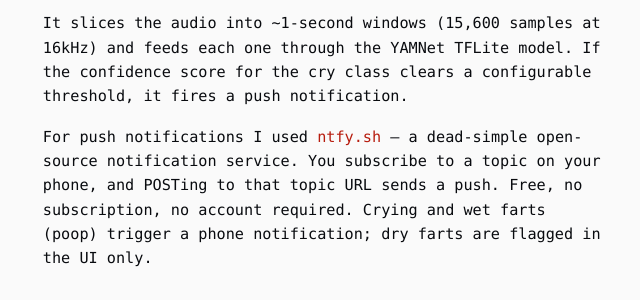
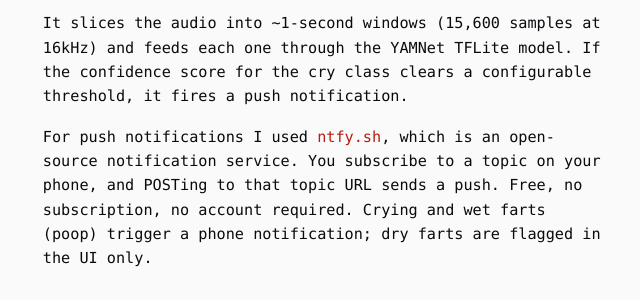
Before and after one commit to asawo/blog, an Astro site: page /blog/posts/005_raspberry_pi_baby_monitor in a window 1280 px wide. Shown: the part 4280-4580 px from the top of the page, 316-956 px from the left. Built offline with nearby package versions, Linux system fonts and the light colour scheme; Astro itself is replaced by a stand-in of ours.

Commit message:
small edit

```diff
--- a/src/content/posts/005_raspberry_pi_baby_monitor.md
+++ b/src/content/posts/005_raspberry_pi_baby_monitor.md
@@ -109,7 +109,7 @@ A Python service reads from the same RTSP stream as MediaMTX, using FFmpeg to de
 
 It slices the audio into ~1-second windows (15,600 samples at 16kHz) and feeds each one through the YAMNet TFLite model. If the confidence score for the cry class clears a configurable threshold, it fires a push notification.
 
-For push notifications I used [ntfy.sh](https://ntfy.sh/) — a dead-simple open-source notification service. You subscribe to a topic on your phone, and POSTing to that topic URL sends a push. Free, no subscription, no account required. Crying and wet farts (poop) trigger a phone notification; dry farts are flagged in the UI only.
+For push notifications I used [ntfy.sh](https://ntfy.sh/), which is an open-source notification service. You subscribe to a topic on your phone, and POSTing to that topic URL sends a push. Free, no subscription, no account required. Crying and wet farts (poop) trigger a phone notification; dry farts are flagged in the UI only.
 
 ## Fart & Poop detection
 
```
